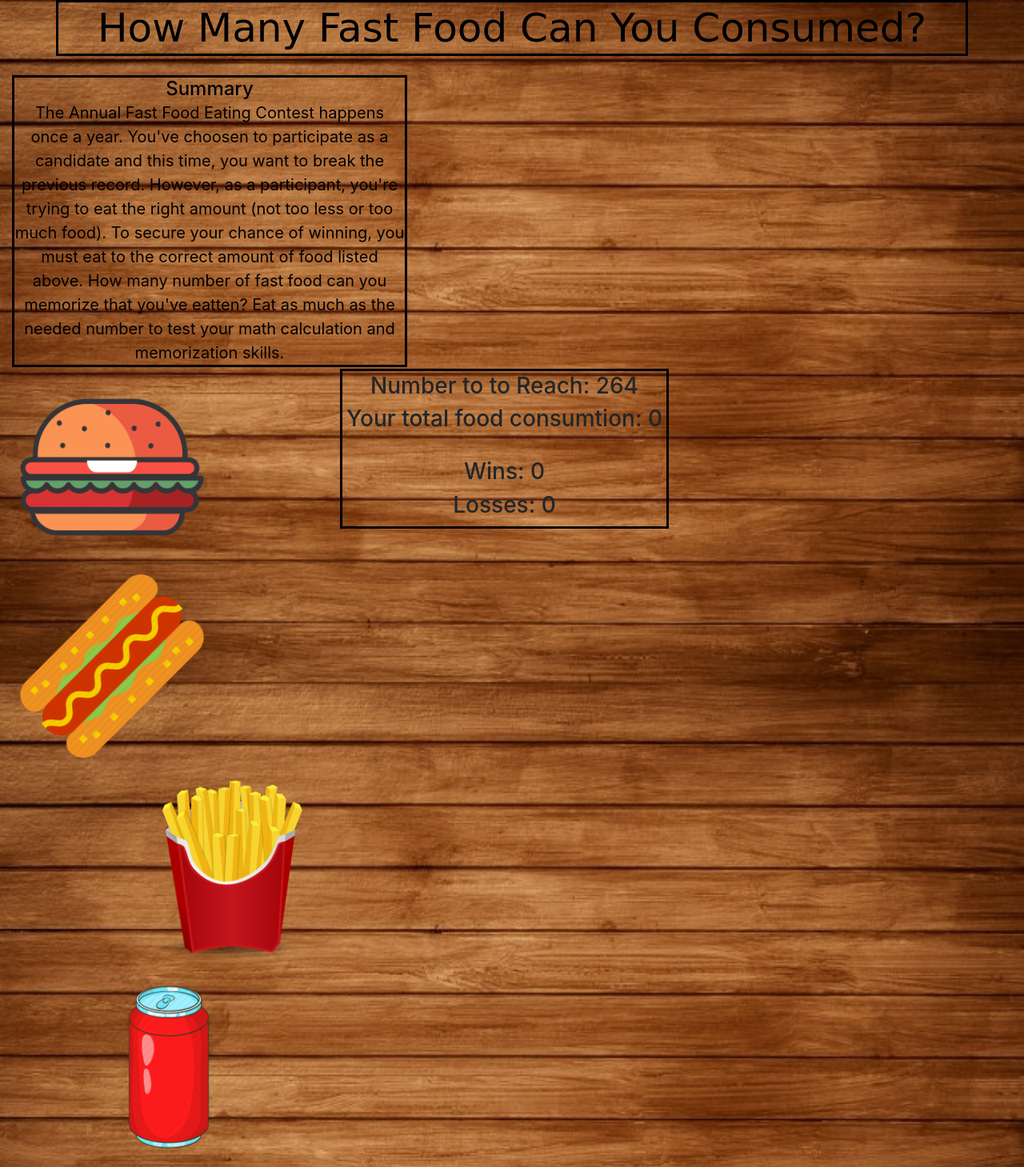
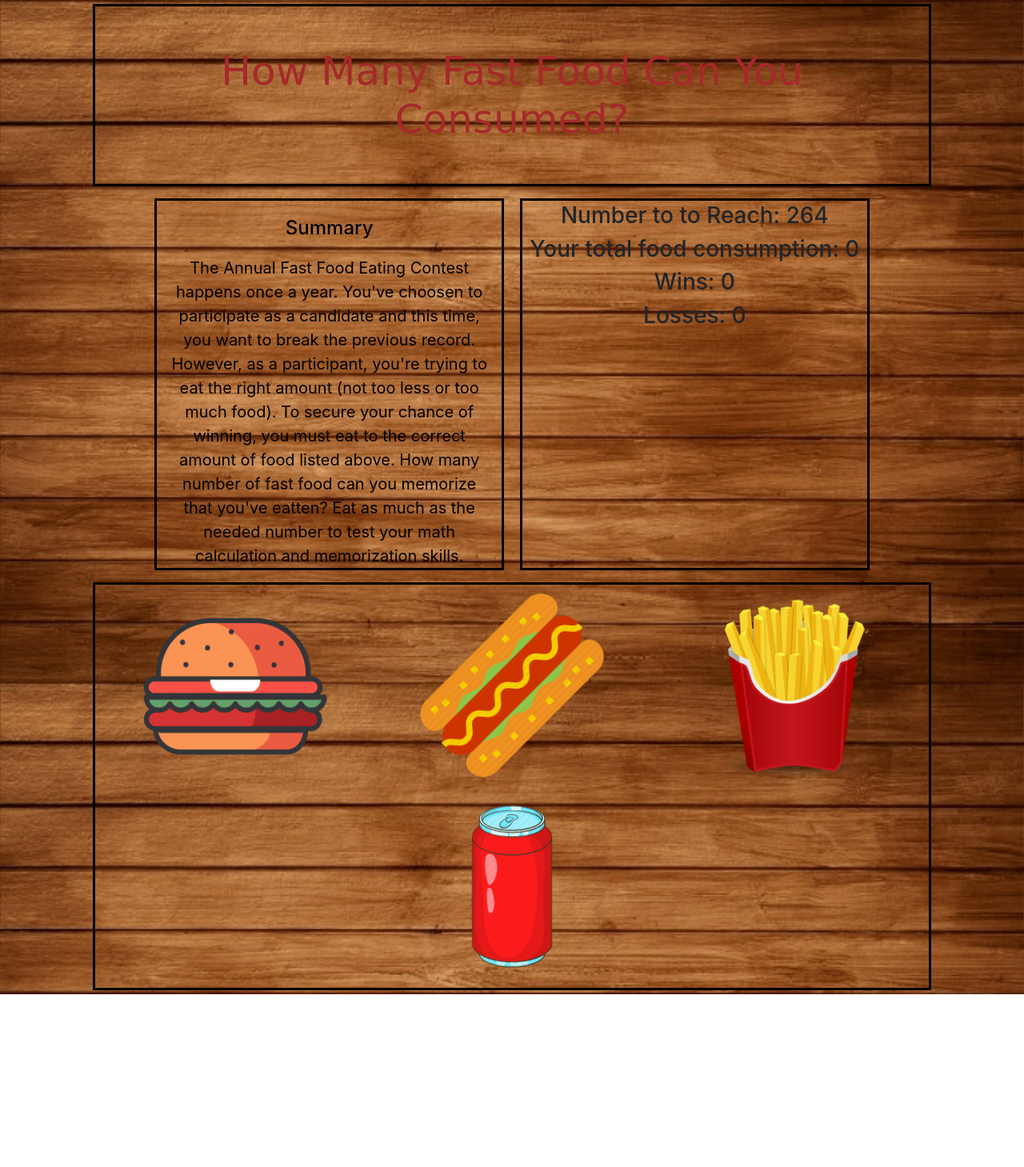
Before and after one commit to tuequach/CrystalGame, a plain HTML site: page index.html in a window 1280 px wide. Shown: the whole page at 80% size. After the commit the page ends 1243 px from the top, so only its background shows below. Drawn offline with nearby package versions, Linux system fonts and the light colour scheme; a web font is replaced by a local one.

Commit message:
fixed spacing on each div using bootstrap grid

```diff
--- a/assets/css/style.css
+++ b/assets/css/style.css
@@ -1,42 +1,22 @@
-#hamburger{
+#hamburger, #hotdog, #fries, #soda {
   display: block;
   width: 250px;
   height: 250px;
   margin: auto;
-  float: left;
 }
-#hotdog {
-  display: block;
-  width: 250px;
-  height: 250px;
-  margin: auto;
-  float: left;
-}
-#fries {
-  display: block;
-  width: 250px;
-  height: 250px;
-  margin: auto;
-  float: right;
-}
-#soda {
-  display: block;
-  width: 250px;
-  height: 250px;
-  margin: auto;
-  float: rigth;
-}
+
 h1 {
   font-size: 50px;
-  color:black;
+  color: brown;
   padding: 1px;
-  margin: 1px;
   text-align:center;
   font-family: 'Modak', cursive;
+  margin-top: 50px;
+  margin-bottom: 50px;
 }
 h2 {
-  padding: 0 auto;
-  margin:0 auto;
+  padding: 10px;
+  margin: 10px;
   text-align: center;
   font-size: 24px;
   color: black;
@@ -56,43 +36,31 @@ body {
   height: auto;
 }
 .container {
-  width: 100%;
-  margin: auto;
+  width: 80%;
+  margin: 5px;
   padding: auto;
   border-style: solid;
   border-color: black;
   top: -2px;
 }
 #description {
-  width: 60%;
-  margin: auto;
-  padding: auto;
+  width: 80%;
   border-style: solid;
   border-color: black;
-  float: left;
+  margin: 10px;
 }
 #scoreboard {
-  width: 50%;
-  margin: 2px;
+  width: 60%;
   padding: 2px;
   border-style: solid;
   border-color: black;
-  float: right;
   text-align: center;
+  margin: 10px;
 }
-/* #totalscore {
-  width: 50%;
-  margin: 2px;
+#food-images {
+  width: 80%;
+  margin: 5px;
   padding: 2px;
   border-style: solid;
   border-color: black;
-  float: right;
-  text-align: center;
-} */
-#img-container{
-  margin: 2px;
-  padding: 2px;
-  border-style: solid;
-  border-color: black;
-
 }
--- a/index.html
+++ b/index.html
@@ -14,16 +14,16 @@
 
 <body>
   <!--------------Using Bootstrap Grid------------>
+  <div class="row justify-content-center">
   <div class="container">
-    <div class="row justify-content-center">
       <h1>How Many Fast Food Can You Consumed?</h1>
     </div>
   </div>
-  <br>
 
 
-  <div class="col-md-8">
-    <div id="description">
+
+  <div class="row justify-content-center">
+  <div class="col-4" id="description">
       <h2>Summary</h2>
       <p>The Annual Fast Food Eating Contest happens once a year.
         You've choosen to participate as a candidate and this time, you want to break the previous record.
@@ -32,21 +32,21 @@
         How many number of fast food can you memorize that you've eatten?
         Eat as much as the needed number to test your math calculation and memorization skills.
       </p>
-    </div>
   </div>
 
-  <div class="col-sm-8">
-    <div id ="scoreboard">
+    <div class="col-4" id ="scoreboard">
       <h3>Number to to Reach: <span id="selected"></span></h3>
-      <h3>Your total food consumtion: <span id="score"></span></h3>
-    </br>
+      <h3>Your total food consumption: <span id="score"></span></h3>
       <h3>Wins: <span id="wins"></span></h3>
       <h3>Losses: <span id="losses"></span></h3>
+    </br>
+      <h3 id="message"></h3>
     </div>
+
   </div>
 
+  <div class="row justify-content-center">
   <div class ="row" id= "food-images">
-
     <div class="col">
       <img src="assets/images/hamburger.png" class="food" alt="Hamburger" id="hamburger">
     </div>
@@ -62,8 +62,7 @@
     <div class ="col">
       <img src="assets/images/soda.png" class="food" alt="Soda" id="soda">
     </div>
-
-
+  </div>
   </div>
 
 
```
